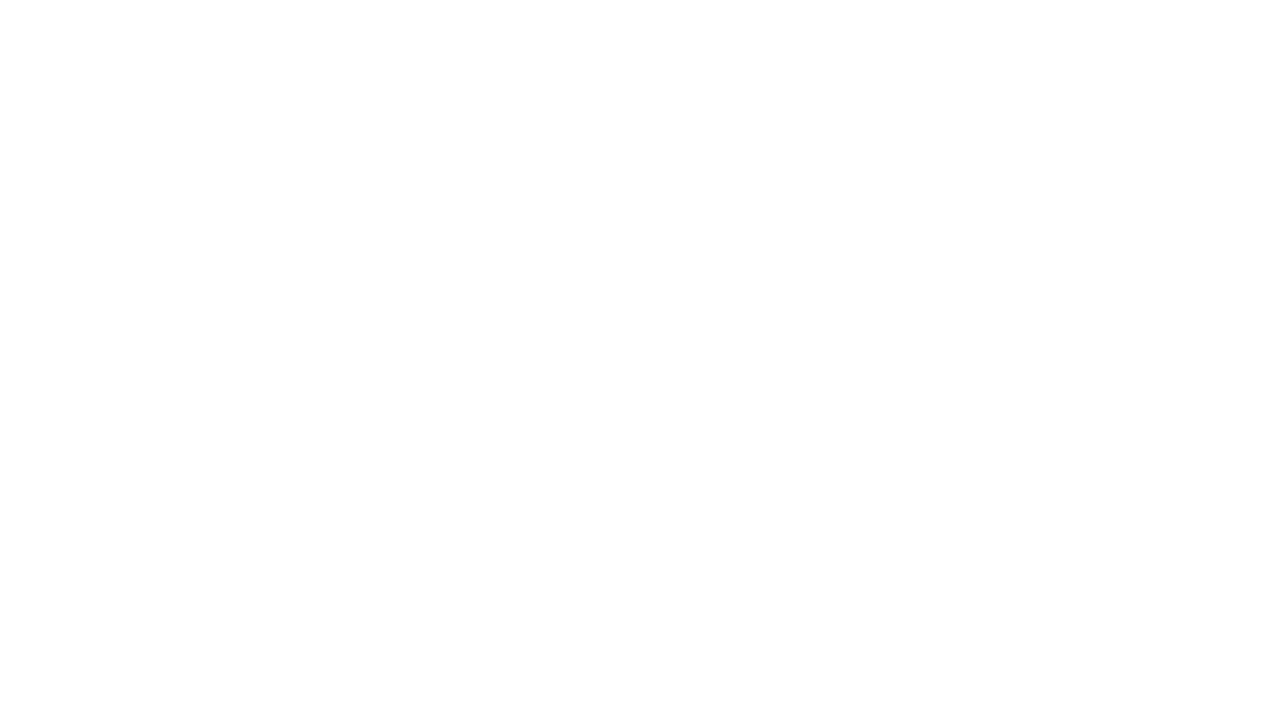
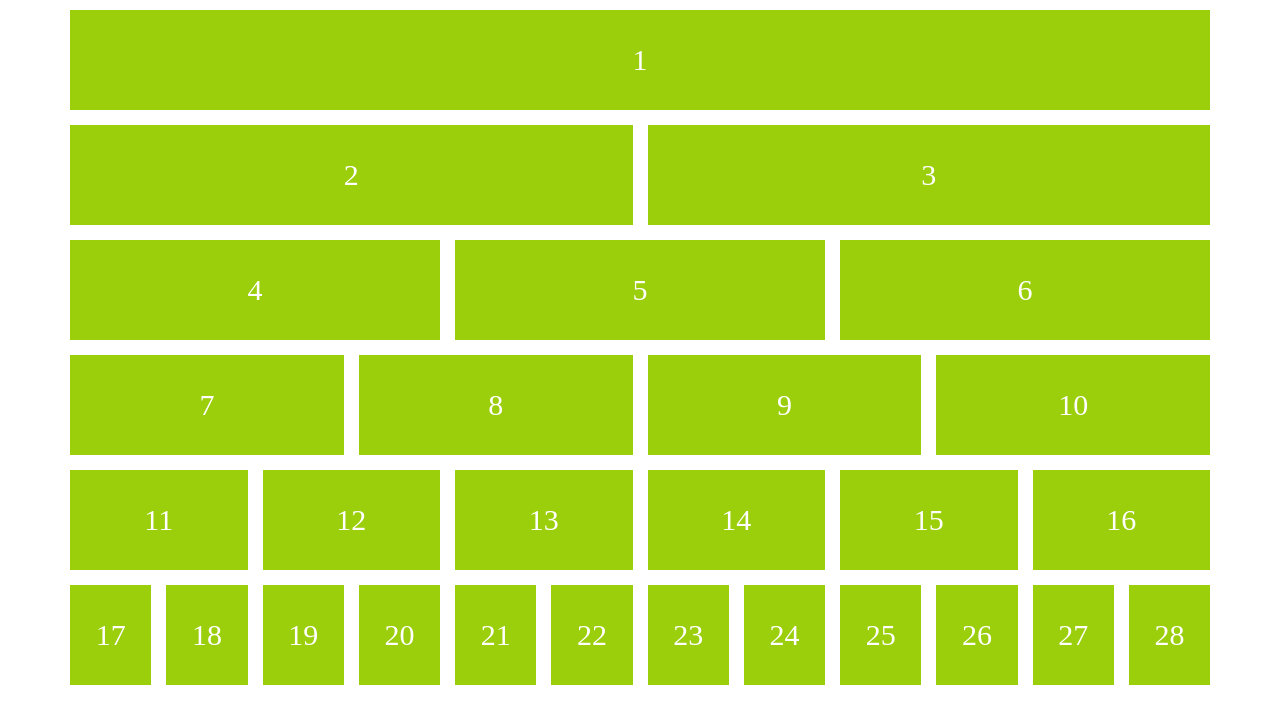
Before and after one commit to trangngocduythanh/f8-fullstack-day-13, a plain HTML site: page grid-system-demo.html in a window 1280 px wide. Drawn offline with Linux system fonts and the light colour scheme.

Commit message:
finish ./grid-system-demo.html

```diff
--- a/grid-system-demo.html
+++ b/grid-system-demo.html
@@ -6,7 +6,116 @@
         <title>2. Tự trải nghiệm Grid System đã xây dựng</title>
         <link rel="stylesheet" href="./assets/css/reset.css" />
         <link rel="stylesheet" href="./assets/css/grid.css" />
-        <style></style>
+        <style>
+            * {
+                margin: 0;
+                padding: 0;
+                box-sizing: border-box;
+            }
+
+            body {
+                margin-top: 10px;
+            }
+
+            .item {
+                display: flex;
+                justify-content: center;
+                align-items: center;
+                min-height: 100px;
+                font-size: 30px;
+                color: #fff;
+                background-color: rgb(155, 206, 11);
+            }
+        </style>
     </head>
-    <body></body>
+    <body>
+        <div class="container">
+            <div class="row g-2">
+                <div class="col-12">
+                    <div class="item">1</div>
+                </div>
+                <div class="col-6">
+                    <div class="item">2</div>
+                </div>
+                <div class="col-6">
+                    <div class="item">3</div>
+                </div>
+                <div class="col-4">
+                    <div class="item">4</div>
+                </div>
+                <div class="col-4">
+                    <div class="item">5</div>
+                </div>
+                <div class="col-4">
+                    <div class="item">6</div>
+                </div>
+                <div class="col-3">
+                    <div class="item">7</div>
+                </div>
+                <div class="col-3">
+                    <div class="item">8</div>
+                </div>
+                <div class="col-3">
+                    <div class="item">9</div>
+                </div>
+                <div class="col-3">
+                    <div class="item">10</div>
+                </div>
+                <div class="col-2 col-sm-3">
+                    <div class="item">11</div>
+                </div>
+                <div class="col-2 col-sm-3">
+                    <div class="item">12</div>
+                </div>
+                <div class="col-2 col-sm-3">
+                    <div class="item">13</div>
+                </div>
+                <div class="col-2 col-sm-3">
+                    <div class="item">14</div>
+                </div>
+                <div class="col-2 col-sm-3">
+                    <div class="item">15</div>
+                </div>
+                <div class="col-2 col-sm-3">
+                    <div class="item">16</div>
+                </div>
+                <div class="col-1 col-md-2 col-sm-3">
+                    <div class="item">17</div>
+                </div>
+                <div class="col-1 col-md-2 col-sm-3">
+                    <div class="item">18</div>
+                </div>
+                <div class="col-1 col-md-2 col-sm-3">
+                    <div class="item">19</div>
+                </div>
+                <div class="col-1 col-md-2 col-sm-3">
+                    <div class="item">20</div>
+                </div>
+                <div class="col-1 col-md-2 col-sm-3">
+                    <div class="item">21</div>
+                </div>
+                <div class="col-1 col-md-2 col-sm-3">
+                    <div class="item">22</div>
+                </div>
+                <div class="col-1 col-md-2 col-sm-3">
+                    <div class="item">23</div>
+                </div>
+                <div class="col-1 col-md-2 col-sm-3">
+                    <div class="item">24</div>
+                </div>
+                <div class="col-1 col-md-2 col-sm-3">
+                    <div class="item">25</div>
+                </div>
+                <div class="col-1 col-md-2 col-sm-3">
+                    <div class="item">26</div>
+                </div>
+                <div class="col-1 col-md-2 col-sm-6">
+                    <div class="item">27</div>
+                </div>
+                <div class="col-1 col-md-2 col-sm-6">
+                    <div class="item">28</div>
+                </div>
+            </div>
+        </div>
+    </body>
 </html>
```
